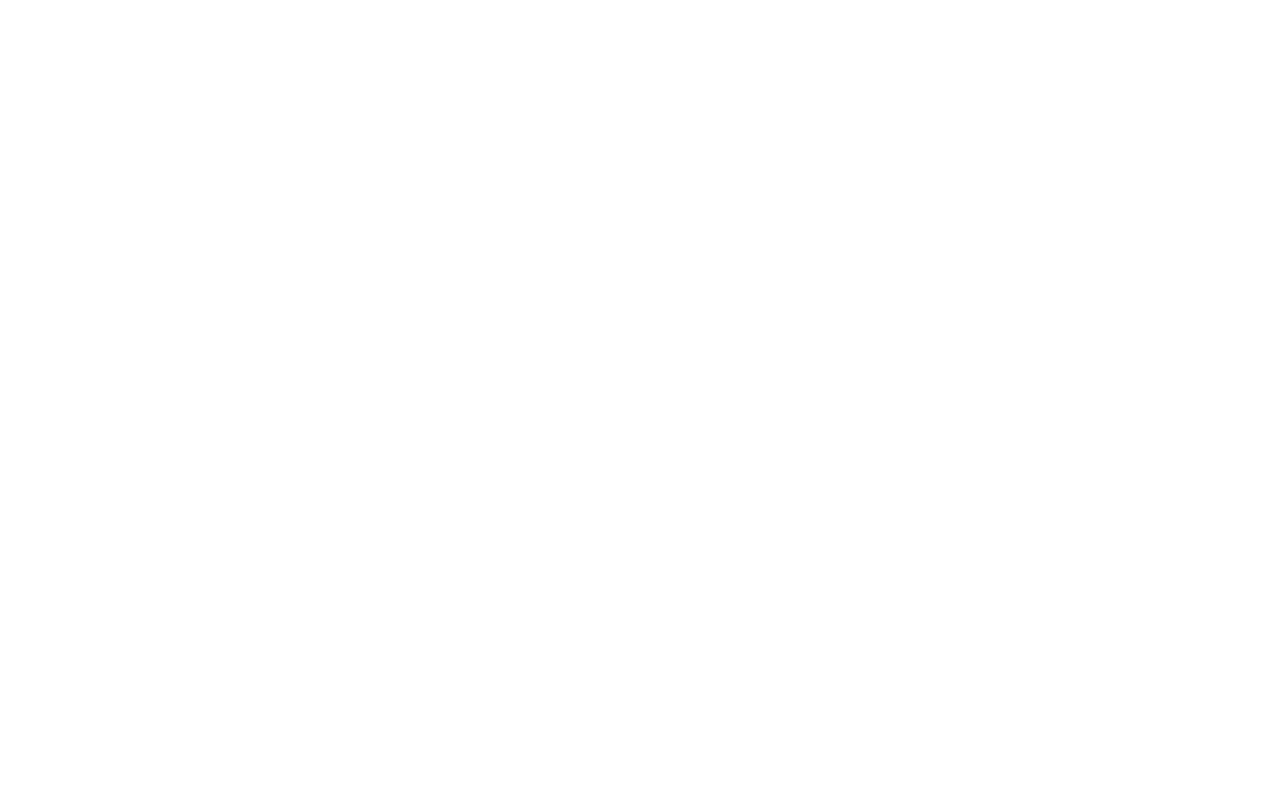
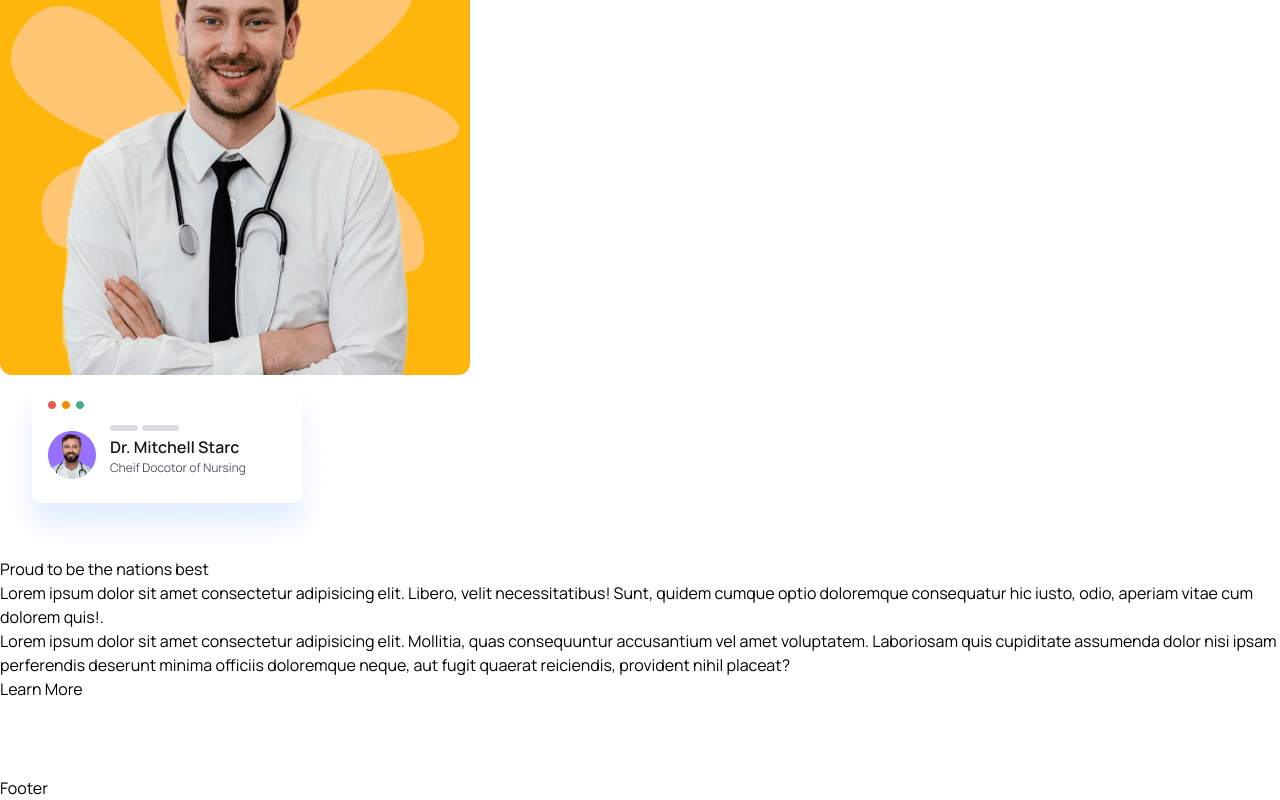
Before and after one commit to smhasanjamil/doctors-point-client-side, a React (Vite) app: page / in a window 1280 px wide. Shown: the part 2634-3434 px from the top of the page. Before the commit the page ends 2488 px from the top, so only its background shows below. Built offline with nearby package versions, Linux system fonts and the light colour scheme; the HTML template or start-up script is replaced by a standard one.

Commit message:
About section added

```diff
--- /dev/null
+++ b/src/components/About/About.jsx
@@ -0,0 +1,43 @@
+import aboutImg from "../../assets/images/about.png";
+import aboutCardImg from "../../assets/images/about-card.png";
+import { Link } from "react-router-dom";
+
+const About = () => {
+  return (
+    <section>
+      <div className="container">
+        <div className="flex justify-between gap-[50px] lg:gap-[130px] xl:gap-0 flex-col lg:flex-row">
+          {/* ======= about img ======= */}
+          <div className="relative w-3/4 lg:w-1/2 xl:w-[770px] z-10 order-2 lg:order-1">
+            <img src={aboutImg} alt="aboutImg" />
+            <div className="absolute z-20 bottom-4 w-[200px] md:w-[300px] right-[-30%] md:right-[-7%] lg:right-[22%]">
+              <img src={aboutCardImg} alt="aboutCardImg" />
+            </div>
+          </div>
+
+          {/* ======= about content ======= */}
+          <div className="w-full lg:w-1/2 xl:w-[670px] order-1 lg:order-2">
+            <h2 className="heading">Proud to be the nations best</h2>
+            <p className="text_para">
+              Lorem ipsum dolor sit amet consectetur adipisicing elit. Libero,
+              velit necessitatibus! Sunt, quidem cumque optio doloremque
+              consequatur hic iusto, odio, aperiam vitae cum dolorem quis!.
+            </p>
+            <p className="text_para mt-[30px]">
+              Lorem ipsum dolor sit amet consectetur adipisicing elit. Mollitia,
+              quas consequuntur accusantium vel amet voluptatem. Laboriosam quis
+              cupiditate assumenda dolor nisi ipsam perferendis deserunt minima
+              officiis doloremque neque, aut fugit quaerat reiciendis, provident
+              nihil placeat?
+            </p>
+            <Link to="/">
+              <button className="btn">Learn More</button>
+            </Link>
+          </div>
+        </div>
+      </div>
+    </section>
+  );
+};
+
+export default About;
--- a/src/components/Header/Header.jsx
+++ b/src/components/Header/Header.jsx
@@ -7,9 +7,13 @@
 
 const navLink = [
   {
-    path: "/home",
+    path: "/",
     display: "Home",
   },
+  // {
+  //   path: "/home",
+  //   display: "Home",
+  // },
   {
     path: "/doctors",
     display: "Find a Doctor",
--- a/src/pages/Home.jsx
+++ b/src/pages/Home.jsx
@@ -7,6 +7,7 @@
 import icon01 from "../assets/images/icon01.png";
 import icon02 from "../assets/images/icon02.png";
 import icon03 from "../assets/images/icon03.png";
+import About from "../components/About/About";
 
 const Home = () => {
   return (
@@ -89,18 +90,24 @@
           </div>
 
           <div className="grid grid-cols-1 md:grid-cols-2 lg:grid-cols-3 gap-5 lg:gap-[30px] mt-[30px] lg:mt-[55px]">
-
             <div className="py-[30px] px-5">
               <div className="flex items-center justify-center">
                 <img src={icon01} alt="icon01" />
               </div>
               <div className="mt-[30px]">
-                <h2 className="text-[26px] leading-9 text-headingColor font-[700] text-center">Find a Doctor</h2>
-                <p className="text-[16px] leading-7 text-textColor font-[400] mt-4 text-center">World-class care for everyone. Our health system offers unmatched,
-              expert health care. From the lab to the clinic.</p>
-              <Link to='/doctors' className="w-[44px] h-[44px] rounded-full border border-solid border-[#181A1E] mt-[30px] mx-auto flex items-center justify-center group hover:bg-primaryColor hover:border-none">
-                <BsArrowRight className="group-hover:text-white w-6 h-5"/>
-              </Link>
+                <h2 className="text-[26px] leading-9 text-headingColor font-[700] text-center">
+                  Find a Doctor
+                </h2>
+                <p className="text-[16px] leading-7 text-textColor font-[400] mt-4 text-center">
+                  World-class care for everyone. Our health system offers
+                  unmatched, expert health care. From the lab to the clinic.
+                </p>
+                <Link
+                  to="/doctors"
+                  className="w-[44px] h-[44px] rounded-full border border-solid border-[#181A1E] mt-[30px] mx-auto flex items-center justify-center group hover:bg-primaryColor hover:border-none"
+                >
+                  <BsArrowRight className="group-hover:text-white w-6 h-5" />
+                </Link>
               </div>
             </div>
 
@@ -109,12 +116,19 @@
                 <img src={icon02} alt="icon02" />
               </div>
               <div className="mt-[30px]">
-                <h2 className="text-[26px] leading-9 text-headingColor font-[700] text-center">Find a Location</h2>
-                <p className="text-[16px] leading-7 text-textColor font-[400] mt-4 text-center">World-class care for everyone. Our health system offers unmatched,
-              expert health care. From the lab to the clinic.</p>
-              <Link to='/doctors' className="w-[44px] h-[44px] rounded-full border border-solid border-[#181A1E] mt-[30px] mx-auto flex items-center justify-center group hover:bg-primaryColor hover:border-none">
-                <BsArrowRight className="group-hover:text-white w-6 h-5"/>
-              </Link>
+                <h2 className="text-[26px] leading-9 text-headingColor font-[700] text-center">
+                  Find a Location
+                </h2>
+                <p className="text-[16px] leading-7 text-textColor font-[400] mt-4 text-center">
+                  World-class care for everyone. Our health system offers
+                  unmatched, expert health care. From the lab to the clinic.
+                </p>
+                <Link
+                  to="/doctors"
+                  className="w-[44px] h-[44px] rounded-full border border-solid border-[#181A1E] mt-[30px] mx-auto flex items-center justify-center group hover:bg-primaryColor hover:border-none"
+                >
+                  <BsArrowRight className="group-hover:text-white w-6 h-5" />
+                </Link>
               </div>
             </div>
 
@@ -123,18 +137,28 @@
                 <img src={icon03} alt="icon03" />
               </div>
               <div className="mt-[30px]">
-                <h2 className="text-[26px] leading-9 text-headingColor font-[700] text-center">Book Appoinment</h2>
-                <p className="text-[16px] leading-7 text-textColor font-[400] mt-4 text-center">World-class care for everyone. Our health system offers unmatched,
-              expert health care. From the lab to the clinic.</p>
-              <Link to='/doctors' className="w-[44px] h-[44px] rounded-full border border-solid border-[#181A1E] mt-[30px] mx-auto flex items-center justify-center group hover:bg-primaryColor hover:border-none">
-                <BsArrowRight className="group-hover:text-white w-6 h-5"/>
-              </Link>
+                <h2 className="text-[26px] leading-9 text-headingColor font-[700] text-center">
+                  Book Appoinment
+                </h2>
+                <p className="text-[16px] leading-7 text-textColor font-[400] mt-4 text-center">
+                  World-class care for everyone. Our health system offers
+                  unmatched, expert health care. From the lab to the clinic.
+                </p>
+                <Link
+                  to="/doctors"
+                  className="w-[44px] h-[44px] rounded-full border border-solid border-[#181A1E] mt-[30px] mx-auto flex items-center justify-center group hover:bg-primaryColor hover:border-none"
+                >
+                  <BsArrowRight className="group-hover:text-white w-6 h-5" />
+                </Link>
               </div>
             </div>
-
           </div>
         </div>
       </section>
+
+      {/* about section start ======= */}
+      <About />
+      {/* about section end ======= */}
     </>
   );
 };
--- a/src/routes/Routers.jsx
+++ b/src/routes/Routers.jsx
@@ -11,7 +11,7 @@
   return (
     <Routes>
       <Route path="/" element={<Home />} />
-      <Route path="/home" element={<Home />} />
+      {/* <Route path="/home" element={<Home />} /> */}
       <Route path="/doctors" element={<Doctors />} />
       <Route path="/doctors/:id" element={<DoctorDetails />} />
       <Route path="/login" element={<Login />} />
```
